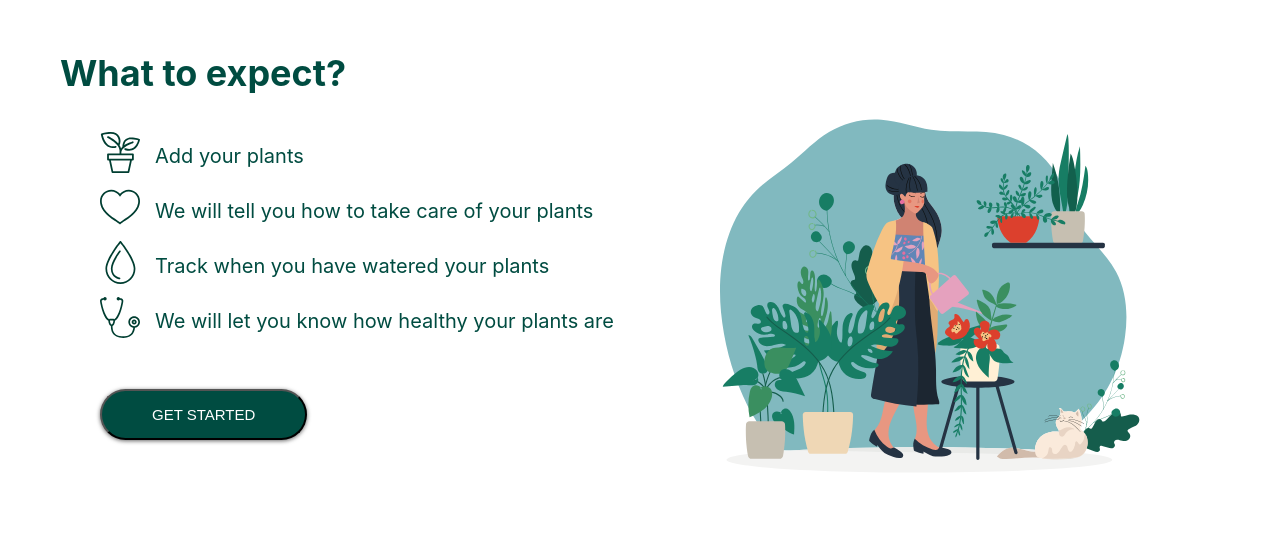
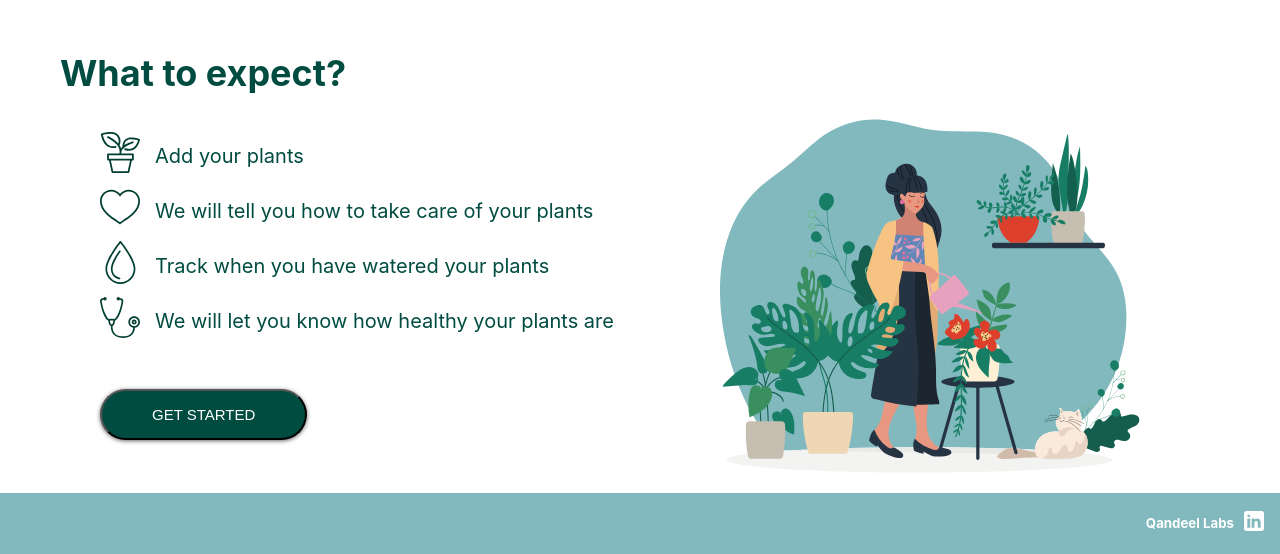
Before and after one commit to qmya/qandeel-mya-plant-diary, a React (Create React App) app in the folder client/: page / in a window 1280 px wide. Shown: the part 813-1367 px from the top of the page. Before the commit the page ends 1286 px from the top, so only its background shows below. Built offline with nearby package versions, Linux system fonts and the light colour scheme; grey boxes are pictures that could not be loaded.

Commit message:
cleanup and prettier the code

```diff
--- a/client/src/pages/Home/Home.js
+++ b/client/src/pages/Home/Home.js
@@ -1,94 +1,106 @@
-import React from 'react';
-import './Home.scss';
-import ReactModal from 'react-modal';
-import PlantModal from '../../components/PlantModal/PlantModal.js';
-import illustration from '../../assets/illustration.svg';
-// import icon from '../../assets/icons8-linkedin.svg';
-import pot from '../../assets/icons8-potted-plant.svg';
-import heart from '../../assets/icons8-heart.svg';
-import water from '../../assets/icons8-water.svg';
-import health from '../../assets/icons8-stethoscope.svg';
-import MainVideo from '../../components/MainVideo/MainVideo.js';
+import React from "react";
+import "./Home.scss";
+import ReactModal from "react-modal";
+import PlantModal from "../../components/PlantModal/PlantModal.js";
+import illustration from "../../assets/illustration.svg";
+import icon from "../../assets/icons8-linkedin.svg";
+import pot from "../../assets/icons8-potted-plant.svg";
+import heart from "../../assets/icons8-heart.svg";
+import water from "../../assets/icons8-water.svg";
+import health from "../../assets/icons8-stethoscope.svg";
+import MainVideo from "../../components/MainVideo/MainVideo.js";
 import axios from "axios";
 
 const API_URL = "http://localhost:8080";
 class Home extends React.Component {
-
-
-
   constructor(props) {
     super(props);
     this.state = {
-        modalIsOpen: false
+      modalIsOpen: false,
     };
   }
 
   getData = () => {
-    axios.get(API_URL +'/plant').then((response) => {
+    axios
+      .get(API_URL + "/plant")
+      .then((response) => {
         this.setState({ plantList: response.data });
       })
-    .catch(error => console.log(`Error : ${error}`)
-       )
-  }
+      .catch((error) => console.log(`Error : ${error}`));
+  };
 
   openModal = () => {
-    this.setState({modalIsOpen: true});
+    this.setState({ modalIsOpen: true });
     console.log("open");
-  }
+  };
 
   closeModal = () => {
-    this.setState({modalIsOpen: false});
-  }
+    this.setState({ modalIsOpen: false });
+  };
   changeModal = () => {
-    this.setState({modalIsOpen:!this.state.modalIsOpen});
-}
-render(){
+    this.setState({ modalIsOpen: !this.state.modalIsOpen });
+  };
+  render() {
     return (
       <div>
-
-          <MainVideo/>
-
+        <MainVideo />
         <div className="home">
           <h1 className="home__header">What to expect?</h1>
           <div className="home__wrap">
             <div className="home__column">
-
               <div className="home__flex">
-                <img className="home__sideicon" src={pot} alt ="pot icon"/>
+                <img className="home__sideicon" src={pot} alt="pot icon" />
                 <p className="home__paragraph">Add your plants</p>
-
               </div>
               <div className="home__flex">
-                <img className="home__sideicon" src={heart} alt ="heart icon"/>
-                  <p className="home__paragraph">We will tell you how to take care of your plants</p>
+                <img className="home__sideicon" src={heart} alt="heart icon" />
+                <p className="home__paragraph">
+                  We will tell you how to take care of your plants
+                </p>
               </div>
               <div className="home__flex">
-                <img className="home__sideicon" src={water} alt ="water icon"/>
-                  <p className="home__paragraph">Track when you have watered your plants</p>
+                <img className="home__sideicon" src={water} alt="water icon" />
+                <p className="home__paragraph">
+                  Track when you have watered your plants
+                </p>
               </div>
               <div className="home__flex">
-                <img className="home__sideicon" src={health} alt ="health icon"/>
-                  <p className="home__paragraph">We will let you know how healthy your plants are</p>
+                <img
+                  className="home__sideicon"
+                  src={health}
+                  alt="health icon"
+                />
+                <p className="home__paragraph">
+                  We will let you know how healthy your plants are
+                </p>
               </div>
 
-
-                  <button type="button" className="home__button" onClick={this.openModal}>GET STARTED</button>
-
+              <button
+                type="button"
+                className="home__button"
+                onClick={this.openModal}
+              >
+                GET STARTED
+              </button>
             </div>
-                <img className="home__image" src ={illustration}  alt= "a girl talking care of plants"/>
+            <img
+              className="home__image"
+              src={illustration}
+              alt="a girl talking care of plants"
+            />
           </div>
         </div>
+        <footer className="home__footer">
+          <h5>Qandeel Labs</h5>
+          <a target="_blank" href="https://www.linkedin.com/in/qandeel-mya/">
+            {" "}
+            <img className="home__icon" src={icon} alt="linkedIn icon" />
+          </a>
+        </footer>
         <ReactModal className="home__modal" isOpen={this.state.modalIsOpen}>
-        <PlantModal
-
-                closeModal={this.changeModal}
-                getData={this.getData}
-              />
+          <PlantModal closeModal={this.changeModal} getData={this.getData} />
         </ReactModal>
-
-
       </div>
-
     );
   }
 }
--- a/client/src/pages/Home/Home.scss
+++ b/client/src/pages/Home/Home.scss
@@ -2,7 +2,6 @@
 @import '../../partials/_mixins.scss';
 .home {
     @include desktop-padding;
-    // margin-top: 200px;
     @include desktop {
         color: #004C41;
         &__header {
@@ -11,22 +10,18 @@
         }
         &__wrap {
             display: flex;
-            // text-align: justify;
         }
         &__column {
-            color: #004C41;
+            color: $navigation;
             padding-right: 20px;
-            // display: flex;
-            // flex-direction: column;
             width: 50%;
         }
         &__paragraph {
             font-size: 20px;
             margin: 0px;
             padding-top: 15px;
-            color: #004C41;
+            color: $navigation;
             padding-left: 10px;
-            // @include mobile-list-or-contact;
         }
         &__image {
             width: 50%;
@@ -35,7 +30,6 @@
         &__flex {
             padding-top: 10px;
             display: flex;
-            // align-items: center;
         }
         &__sideicon {
             margin-left: 40px;
@@ -48,24 +42,19 @@
             @include button;
             margin-top: 50px;
             margin-left: 40px;
-            ////position: relative;
-            ////display: block;
-            ////margin: 30px auto;
-            ////padding: 0;
-            ////overflow: hidden;
-            ////border-width: 0;
-            ////outline: none;
-            ////transition: background-color .3s;
-            ////&:;
-            //hover,////&:focus ;
-            //-webkit-border-radius: 2px;
-            //-moz-border-radius: 2px;
-            //-ms-border-radius: 2px;
-            //-o-border-radius: 2px;
-            //-webkit-border-radius: 5px;
-            //-moz-border-radius: 5px;
-            //-ms-border-radius: 5px;
-            //-o-border-radius: 5px;
+        }
+        &__footer {
+            display: flex;
+            color: white;
+            margin-top: 20px;
+            padding-right: 16px;
+            align-items: center;
+            background-color: $modal-navigation;
+            justify-content: flex-end;
+        }
+        &__icon {
+            padding-left: 10px;
+            height: 20px;
         }
         &__modal {
             @include modal;
```
Lines whose indentation alone changed are shown as unchanged.
